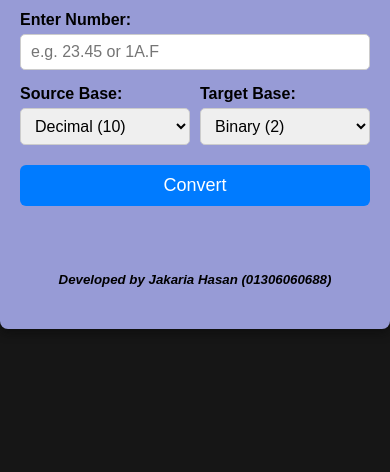
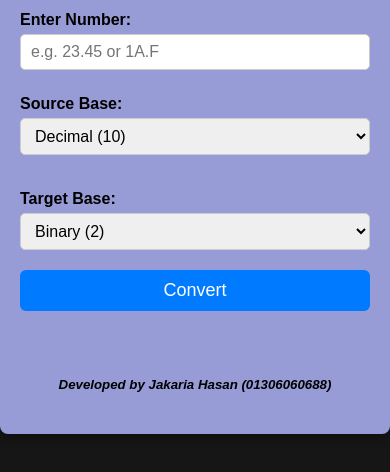
Before and after one commit to jakariasks/ConverterAPP, a plain HTML site: page index.html in a window 390 px wide. Shown: the part 232-704 px from the top of the page. Drawn offline with Linux system fonts and the light colour scheme.

Commit message:
Update style.css

```diff
--- a/style.css
+++ b/style.css
@@ -111,3 +111,15 @@ button:hover {
   text-align: center;
   margin-top: 20px;
 }
+/* Responsive adjustments */
+
+@media (max-width: 480px) {
+  .row {
+    flex-direction: column;
+  }
+
+  .row > div {
+    flex: 1 1 100%;
+    margin-top: 10px;
+  }
+}
```
